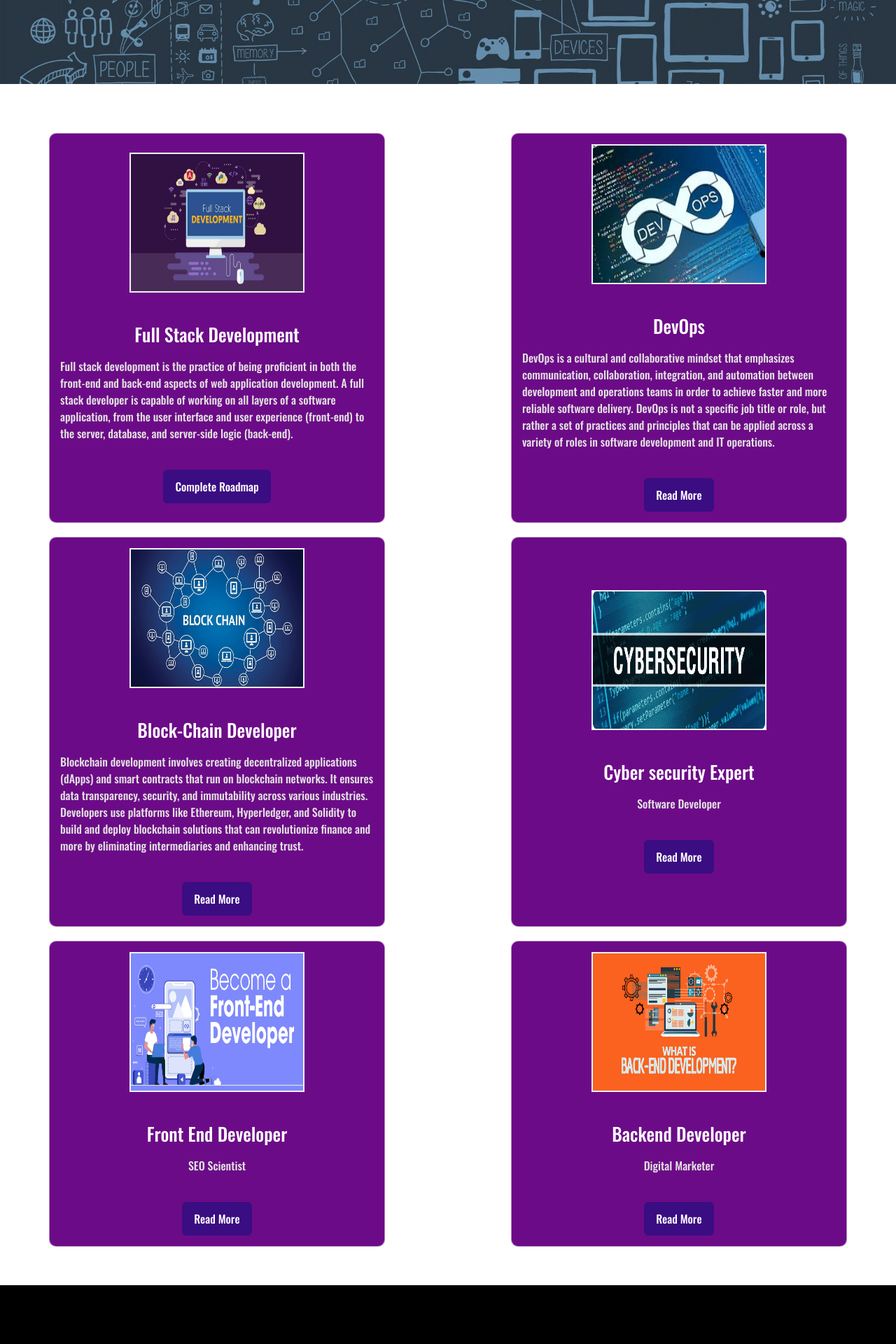
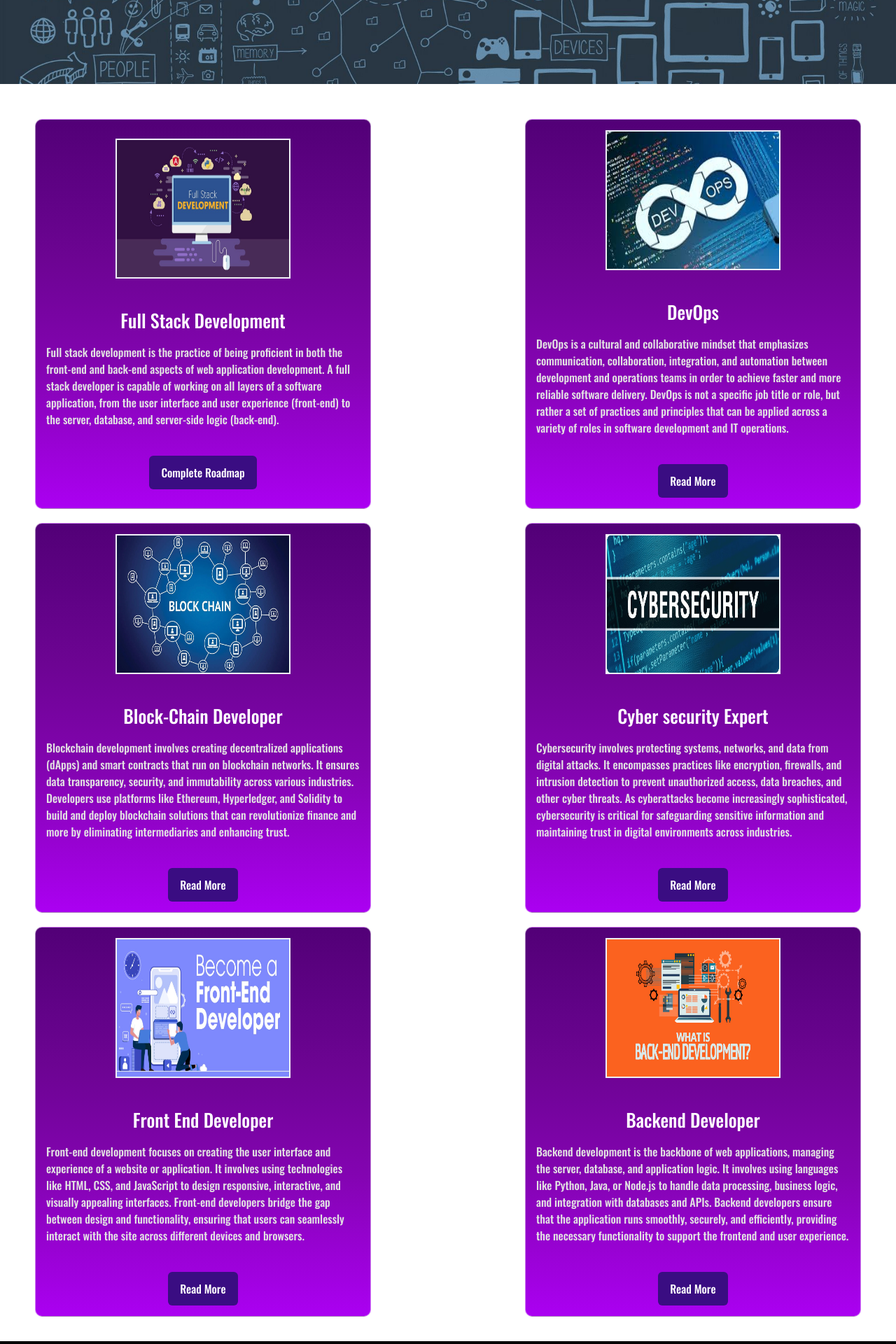
Before and after one commit to TezosJamiaHamdard/TezosWebsite, a React (Create React App) app: page /TezosWebsite/roadmap in a window 1280 px wide. Shown: the part 520-2440 px from the top of the page at 70% size. Built offline with nearby package versions, Linux system fonts and the light colour scheme.

Commit message:
correct some errors

```diff
--- a/src/components/FirstPage/Page1.jsx
+++ b/src/components/FirstPage/Page1.jsx
@@ -44,7 +44,8 @@ export default function First() {
             <div className="featured-box" id="main">
                 <div className="featured-text">
                     <div className="first-section">
-                        <h1>Tezos JHU</h1>
+                        <h1>Tezos</h1>
+                        <h4>Jamia Hamdard</h4>
                     </div>
                     <div className="social-icons">
                         <div className="icon">
--- a/src/components/Navbar/Navbar.css
+++ b/src/components/Navbar/Navbar.css
@@ -43,6 +43,10 @@ nav{
     font-weight: 500;
     padding-inline: 2px;
     margin-inline: 14px;
+}
+
+.roadmap-link{
+    margin-right: 120px;
 }
 .nav-menu-btn{
     display: none;
@@ -103,6 +107,9 @@ nav{
 
  /* ----- MEDIA QUERY == 900px / RESPONSIVE ----- */
 @media only screen and (max-width: 900px) {
+    .roadmap-link{
+        margin-right: 0px;
+    }
     .nav-menu.responsive{
         left: 0;
     }
--- a/src/components/Navbar/Navbar.jsx
+++ b/src/components/Navbar/Navbar.jsx
@@ -11,10 +11,12 @@ function MenuFunction() {
 
   if (menuBtn.className === "nav-menu") {
     menuBtn.className += " responsive";
-  } else {
+  }
+  else {
     menuBtn.className = "nav-menu";
   }
 }
+
 export default function Navbar({ contactRef, EventRef }) {
   useEffect(() => {
     const nav = document.querySelector("#nav");
@@ -68,7 +70,7 @@ export default function Navbar({ contactRef, EventRef }) {
               </Link >
             </li>
             <li className="nav_list">
-              <Link to="/roadmap" className="nav-link">
+              <Link to="/roadmap" className="nav-link roadmap-link">
                 Roadmap
               </Link>
             </li>
--- a/src/components/blogs/Blog.css
+++ b/src/components/blogs/Blog.css
@@ -1,6 +1,5 @@
 .blogs{
     position: relative;
-    font-family: "Poppins", sans-serif;
     height: auto;
     background: #fff;
 }
@@ -34,18 +33,19 @@
   text-transform: uppercase;
   padding-top: 200px;
 }
-.slider-wrapper {
+/* .slider-wrapper {
     margin: 70px 70px 55px;
     display: flex;
     flex-direction: row;
-  }
+  } */
   .swiper-wrapper{
     display: flex;
     width: 100%;
     justify-content: space-between;
     gap: 20px;
     flex-wrap: wrap;
-
+    padding: 50px;
+    margin-bottom: 40px;
   }
 
   .card-list .card-item {
@@ -58,9 +58,9 @@
     justify-content: center;
     border-radius: 10px;
     backdrop-filter: blur(30px);
-    background: #6c0b87;
-    border: 1px solid #ffffff80;
     width: 60vh;
+    background-image: linear-gradient(to top, #ab00f2, #a101e1, #9702d1, #8d03c1, #8304b1, #7c04a7, #74049d, #6d0493, #66038c, #5f0285, #59017e, #520077);
+    /* background-image: linear-gradient(to top, #ab00f2, #a601e9, #a002e0, #9b03d7, #9504ce, #8d04c4, #8604b9, #7e04af, #7303a1, #670293, #5d0185, #520077); */
   }
 
   .card-list .card-item .user-image {
@@ -90,7 +90,7 @@
     border-radius: 6px;
     font-weight: 500;
     cursor: pointer;
-    background: #3a0d82;
+    background: #520077;
     border: 2px solid transparent;
     transition: 0.5s;
   }
@@ -118,9 +118,6 @@
     transition: 0.5s;
   }
 
-  .slider-wrapper .swiper-slide-button:hover {
-    color: #fe0457;
-  }
 
   @media (max-width: 768px) {
     .slider-wrapper {
--- a/src/components/footer/Footer.css
+++ b/src/components/footer/Footer.css
@@ -1,5 +1,5 @@
 .footer-div{
-    height: 80vh;
+    height: 70vh;
     background: #000;
     position: relative;
 }
@@ -106,10 +106,10 @@ hr{
 
 @media (max-width: 768px) {
     .logo{
-        width: 100px;
+        display: none;
     }
     .top-footer h2,h3{
-        font-size: 8px;
+        font-size: 25px;
     }
 
     .footer_div{
--- a/src/components/roadmap/Roadmap.css
+++ b/src/components/roadmap/Roadmap.css
@@ -34,21 +34,19 @@
   text-transform: uppercase;
   padding-top: 200px;
 }
-.slider-wrapper {
-    margin: 70px 70px 55px;
-    display: flex;
-    flex-direction: row;
-  }
-  .swiper-wrapper{
+
+  .swiper-wrapper-roadmap{
     display: flex;
     width: 100%;
     justify-content: space-between;
     gap: 20px;
     flex-wrap: wrap;
+    padding: 50px;
+    margin-bottom: 40px;
 
   }
 
-  .card-list .card-item {
+  .card-roadmap-list .card-roadmap-item {
     height: auto;
     user-select: none;
     padding: 15px;
@@ -58,24 +56,24 @@
     justify-content: center;
     border-radius: 10px;
     backdrop-filter: blur(30px);
-    background: #6c0b87;
+    background-image: linear-gradient(to top, #ab00f2, #a101e1, #9702d1, #8d03c1, #8304b1, #7c04a7, #74049d, #6d0493, #66038c, #5f0285, #59017e, #520077);
     border: 1px solid #ffffff80;
     width: 60vh;
   }
 
-  .card-list .card-item .user-image {
+  .card-roadmap-list .card-roadmap-item .user-image {
       width: 250px;
       height: 200px;
       margin-bottom: 40px;
       border: 2px solid #eff0f7;
   }
-  .card-list .card-item .user-name{
+  .card-roadmap-list .card-roadmap-item .user-name{
     font-size: 26px;
     color: #ffffff;
     font-weight: 500;
   }
 
-  .card-list .card-item .user-profession {
+  .card-roadmap-list .card-roadmap-item .user-profession {
     font-size: 16px;
     color: #e3e3e3;
     font-weight: 500;
@@ -83,7 +81,7 @@
     text-wrap: wrap;
   }
 
-  .card-list .card-item .message-button {
+  .card-roadmap-list .card-roadmap-item .message-button {
     font-size: 16px;
     padding: 10px 15px;
     color: #fff;
@@ -95,7 +93,7 @@
     transition: 0.5s;
   }
 
-  .card-list .card-item .message-button:hover {
+  .card-roadmap-list .card-roadmap-item .message-button:hover {
     background: #ffffff1a;
     border: 2px solid #fff;
     color: #fff;
@@ -118,10 +116,6 @@
     transition: 0.5s;
   }
 
-  .slider-wrapper .swiper-slide-button:hover {
-    color: #fe0457;
-  }
-
   @media (max-width: 768px) {
     .slider-wrapper {
       margin: 0 20px 40px;
--- a/src/components/roadmap/Roadmap.jsx
+++ b/src/components/roadmap/Roadmap.jsx
@@ -19,8 +19,8 @@ export default function Roadmap() {
 
             <div className="container-roadmap swiper">
                 <div className="slider-wrapper">
-                    <div className="card-list swiper-wrapper">
-                        <div className="card-item swiper-slide">
+                    <div className="card-roadmap-list swiper-wrapper-roadmap">
+                        <div className="card-roadmap-item swiper-slide">
                             <img
                                 // decoding="async"
                                 src={roadmap1}
@@ -32,7 +32,7 @@ export default function Roadmap() {
                             </p>
                             <button className="message-button"><a href="https://roadmap.sh/full-stack"> Complete Roadmap </a></button>
                         </div>
-                        <div className="card-item swiper-slide">
+                        <div className="card-roadmap-item swiper-slide">
                             <img
                                 // decoding="async"
                                 src={roadmap2}
@@ -45,7 +45,7 @@ export default function Roadmap() {
 DevOps is not a specific job title or role, but rather a set of practices and principles that can be applied across a variety of roles in software development and IT operations.</p>
                             <button className="message-button"><a href="https://roadmap.sh/devops"> Read More </a></button>
                         </div>
-                        <div className="card-item swiper-slide">
+                        <div className="card-roadmap-item swiper-slide">
                             <img
                                 decoding="async"
                                 src={roadmap3}
@@ -56,7 +56,7 @@ DevOps is not a specific job title or role, but rather a set of practices and pr
                             <p className="user-profession">Blockchain development involves creating decentralized applications (dApps) and smart contracts that run on blockchain networks. It ensures data transparency, security, and immutability across various industries. Developers use platforms like Ethereum, Hyperledger, and Solidity to build and deploy blockchain solutions that can revolutionize finance and more by eliminating intermediaries and enhancing trust.</p>
                             <button className="message-button"><a href="https://roadmap.sh/blockchain"> Read More </a></button>
                         </div>
-                        <div className="card-item swiper-slide">
+                        <div className="card-roadmap-item swiper-slide">
                             <img
                                 decoding="async"
                                 src={roadmap4}
@@ -64,10 +64,10 @@ DevOps is not a specific job title or role, but rather a set of practices and pr
                                 className="user-image"
                             />
                             <h2 className="user-name">Cyber security Expert</h2>
-                            <p className="user-profession">Software Developer</p>
+                            <p className="user-profession">Cybersecurity involves protecting systems, networks, and data from digital attacks. It encompasses practices like encryption, firewalls, and intrusion detection to prevent unauthorized access, data breaches, and other cyber threats. As cyberattacks become increasingly sophisticated, cybersecurity is critical for safeguarding sensitive information and maintaining trust in digital environments across industries.</p>
                             <button className="message-button"><a href="https://roadmap.sh/cyber-security"> Read More </a></button>
                         </div>
-                        <div className="card-item swiper-slide">
+                        <div className="card-roadmap-item swiper-slide">
                             <img
                                 decoding="async"
                                 src={roadmap5}
@@ -75,10 +75,10 @@ DevOps is not a specific job title or role, but rather a set of practices and pr
                                 className="user-image"
                             />
                             <h2 className="user-name">Front End Developer</h2>
-                            <p className="user-profession">SEO Scientist</p>
+                            <p className="user-profession">Front-end development focuses on creating the user interface and experience of a website or application. It involves using technologies like HTML, CSS, and JavaScript to design responsive, interactive, and visually appealing interfaces. Front-end developers bridge the gap between design and functionality, ensuring that users can seamlessly interact with the site across different devices and browsers.</p>
                             <button className="message-button"><a href="https://roadmap.sh/frontend?r=frontend-beginner"> Read More </a></button>
                         </div>
-                        <div className="card-item swiper-slide">
+                        <div className="card-roadmap-item swiper-slide">
                             <img
                                 decoding="async"
                                 src={roadmap6}
@@ -86,7 +86,7 @@ DevOps is not a specific job title or role, but rather a set of practices and pr
                                 className="user-image"
                             />
                             <h2 className="user-name">Backend Developer</h2>
-                            <p className="user-profession">Digital Marketer</p>
+                            <p className="user-profession">Backend development is the backbone of web applications, managing the server, database, and application logic. It involves using languages like Python, Java, or Node.js to handle data processing, business logic, and integration with databases and APIs. Backend developers ensure that the application runs smoothly, securely, and efficiently, providing the necessary functionality to support the frontend and user experience.</p>
                             <button className="message-button"><a href="https://roadmap.sh/backend?r=backend-beginner"> Read More </a></button>
 
                         </div>
```
Also changed, not shown: src/components/FirstPage/Page1.css (+18 -2 lines), src/components/about/About.jsx (+0 -13 lines).
